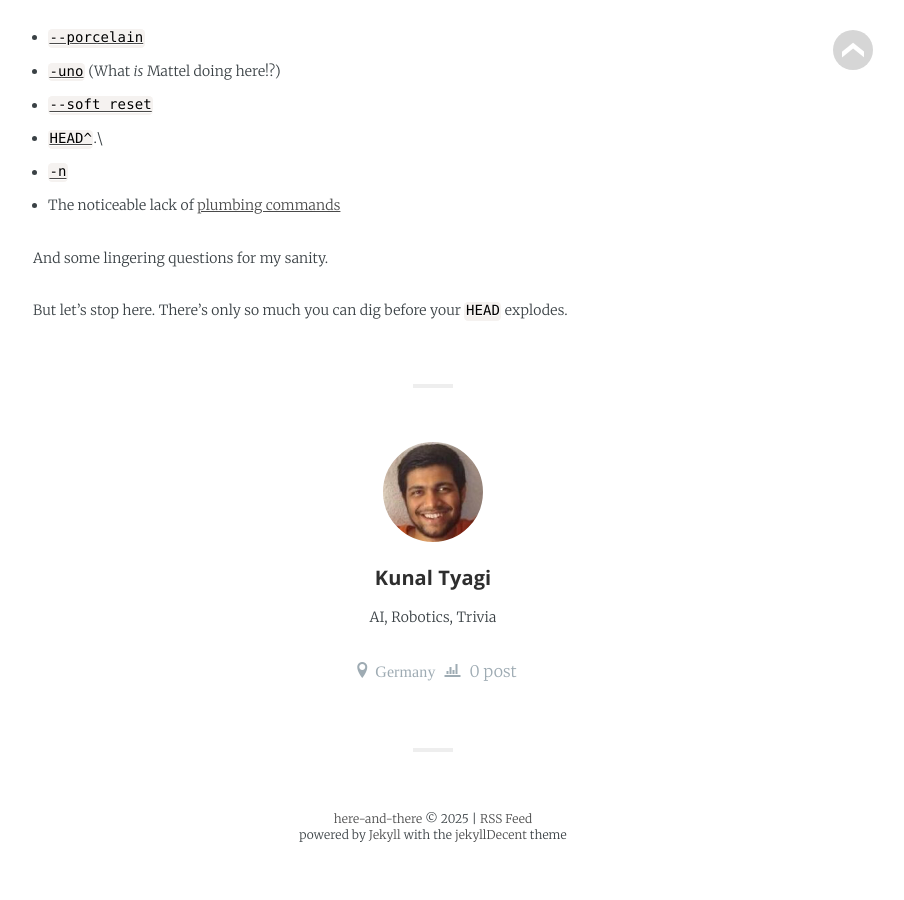
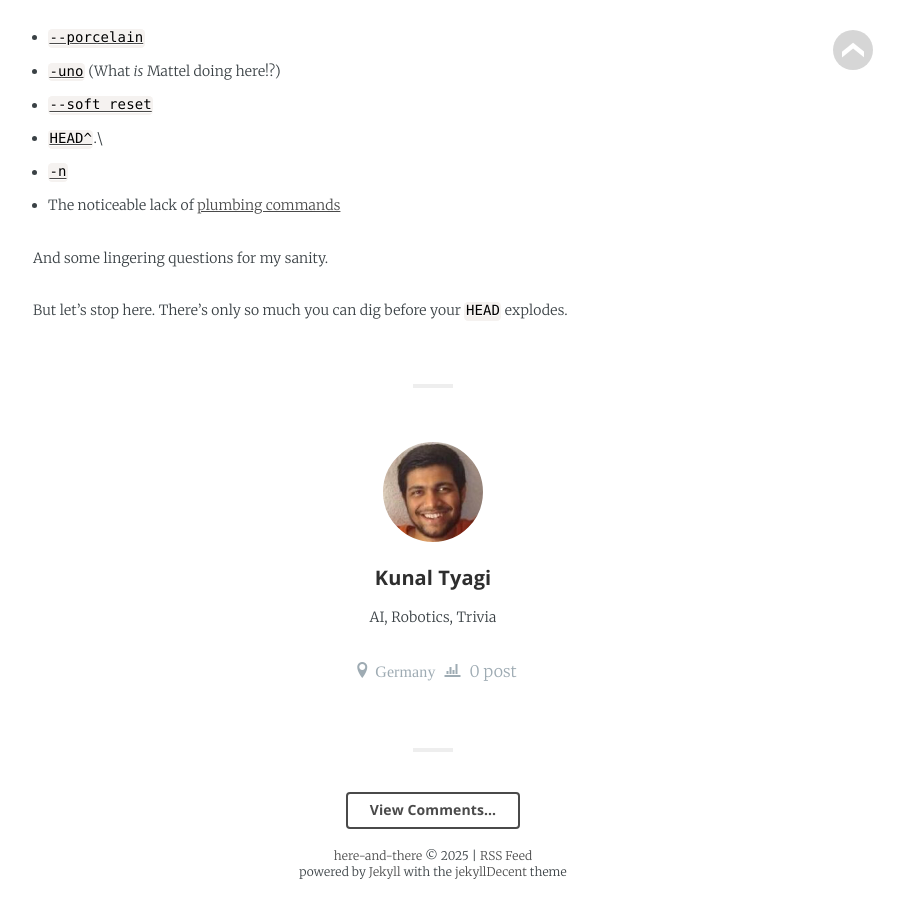
Before and after one commit to kunaltyagi/kunaltyagi.github.io, a Jekyll site: the page built from _posts/2025-05-03-split-commit.md, in a window 1280 px wide and 900 px high, scrolled down 5086 px. Shown: the whole window, without its empty margins (207-1111 px from the left). Built offline with Jekyll 4.4.1, drawn with Linux system fonts in a browser that asks for light colours; some web fonts are replaced; comment, search, counter and statistics services are not loaded; before the commit the page ends 5949 px from its top, so only the background shows below that.

Commit message:
Trying manual loading of comments

```diff
--- a/_layouts/post.html
+++ b/_layouts/post.html
@@ -26,19 +26,21 @@ layout: default
 
         {% if page.comments %}
         <div class="comments">
-            <!-- <a href="javascript:;" class="view-comments"><i class="fa fa-comments"></i>View Comments...</a>  -->
+            <a href="javascript:;" class="view-comments"><i class="fa fa-comments"></i>View Comments...</a>
           <div id="disqus_thread"></div>
           <script>
             var disqus_config = function () {
                 this.page.url = "{{ page.url | absolute_url }}";
                 this.page.identifier = "{{ page.id }}";
             };
+            /*
             (function() { // DON'T EDIT BELOW THIS LINE
             var d = document, s = d.createElement('script');
             s.src = 'https://ktyagi.disqus.com/embed.js';
             s.setAttribute('data-timestamp', +new Date());
             (d.head || d.body).appendChild(s);
             })();
+            */
         </script>
         <noscript>Please enable JavaScript to view the <a href="https://disqus.com/?ref_noscript">comments powered by Disqus.</a></noscript>
         </div>
```
